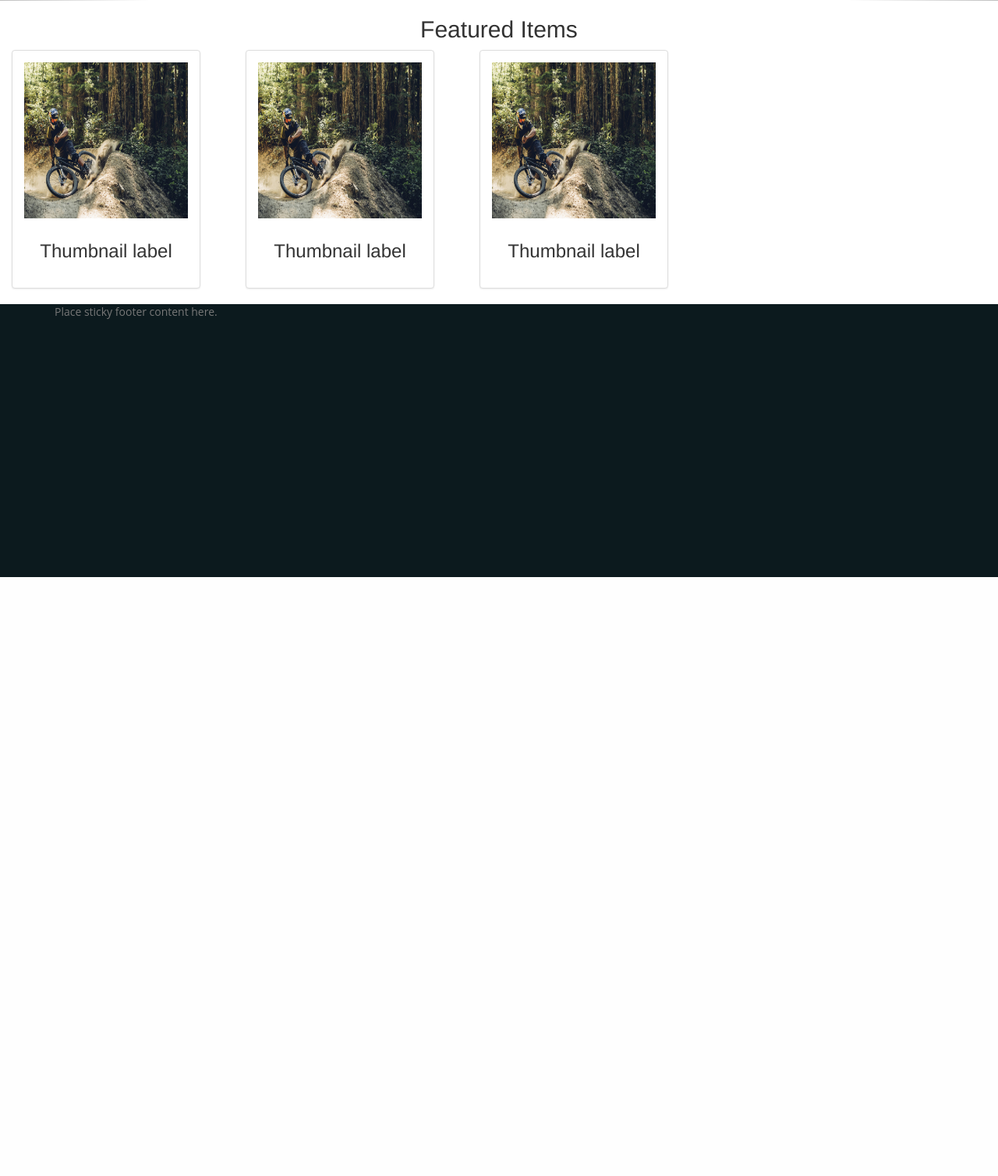
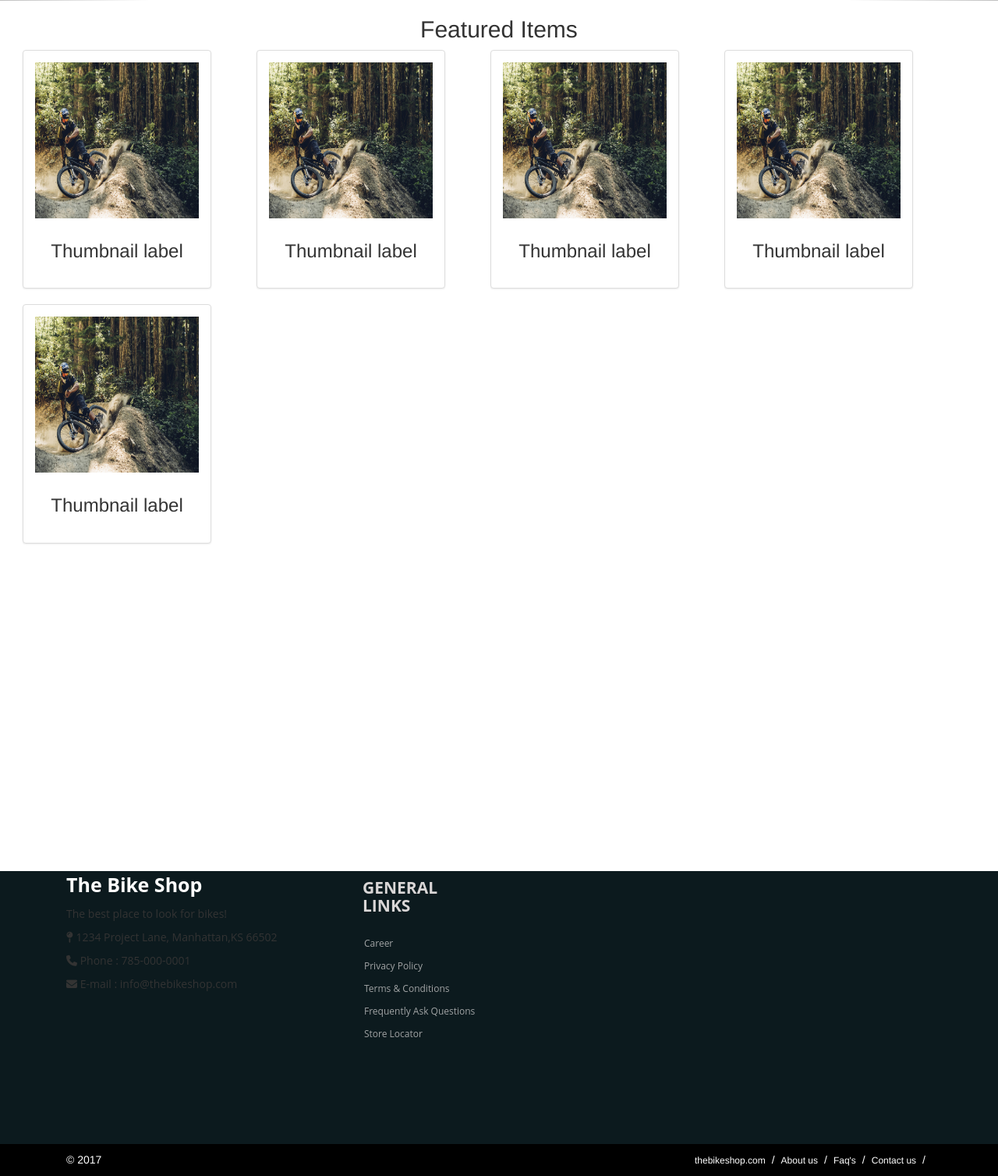
Before and after one commit to jacobmoldrup/CIS526FinalProject, a Django app: page / in a window 1280 px wide. Shown: the part 570-2078 px from the top of the page at 78% size. Before the commit the page ends 1310 px from the top, so only its background shows below. Run offline with Django 3.2, Linux system fonts and the light colour scheme; some libraries are stand-ins or nearby versions.

Commit message:
add side bar and made footer beautiful

```diff
--- a/BikeShop/templates/Layout/base.html
+++ b/BikeShop/templates/Layout/base.html
@@ -4,11 +4,14 @@
 <head>
     <meta charset="UTF-8">
     <title>The Bike Shop </title>
-    <link rel="stylesheet" href="//maxcdn.bootstrapcdn.com/bootstrap/3.2.0/css/bootstrap.min.css">
-    <link rel="stylesheet" href="//maxcdn.bootstrapcdn.com/bootstrap/3.2.0/css/bootstrap-theme.min.css">
+    <link href="https://fortawesome.github.io/Font-Awesome/assets/font-awesome/css/font-awesome.css" rel="stylesheet">
+    <link rel="stylesheet" href="//maxcdn.bootstrapcdn.com/bootstrap/3.3.7/css/bootstrap.min.css">
+    <link rel="stylesheet" href="//maxcdn.bootstrapcdn.com/bootstrap/3.3.7/css/bootstrap-theme.min.css">
+    <link rel="stylesheet" href="https://maxcdn.bootstrapcdn.com/font-awesome/3.3.7/css/font-awesome.min.css" >
     <link href="{% static "styles/layout.css"%}" type="text/css" rel="stylesheet">
     <script src="https://ajax.googleapis.com/ajax/libs/jquery/2.1.4/jquery.min.js"></script>
     <script src="https://maxcdn.bootstrapcdn.com/bootstrap/3.3.7/js/bootstrap.min.js" ></script>
+    <script src="https://use.fontawesome.com/438d7ea128.js"></script>
     {% block styles_scripts %}
     {% endblock %}
 
@@ -19,14 +22,14 @@
   <div class="container-fluid">
     <!-- Brand and toggle get grouped for better mobile display -->
     <div class="navbar-header">
-      <a class="navbar-brand" href="#">The Bike Shop</a>
+      <a class="navbar-brand" href="/">The Bike Shop</a>
     </div>
 
     <!-- Collect the nav links, forms, and other content for toggling -->
     <div class="collapse navbar-collapse" id="bs-example-navbar-collapse-1">
       <ul class="nav navbar-nav">
-        <li ><a href="#">Bikes</a></li>
-        <li><a href="#">Services</a></li>
+        <li ><a href="Bikes">Bikes</a></li>
+        <li><a href="Services">Services</a></li>
         <li class="dropdown">
           <a href="#" class="dropdown-toggle" data-toggle="dropdown" role="button" aria-haspopup="true" aria-expanded="true">Products <span class="caret"></span></a>
           <ul class="dropdown-menu">
@@ -44,26 +47,63 @@
         </div>
         <button type="submit" class="btn btn-default"><span class="glyphicon glyphicon-search" aria-hidden="true"></span></button>
       </form></li>
-          <li>
-              <a herf="#">
-                <span class="glyphicon glyphicon-user" aria-hidden="true"> SignIn</span></a>
-          </li>
-        <li><a href="#"><span class ="glyphicon glyphicon-heart-empty" aria-hidden = "true"></span></a></li>
-        <li><a herf="#"><span class="glyphicon glyphicon-lock" aria-hidden="true"></span></a></li>
+          <li><a href="SignIn"><span class="glyphicon glyphicon-user" aria-hidden="true"> SignIn</span></a></li>
+        <li><a href="Favorites"><span class ="glyphicon glyphicon-heart-empty" aria-hidden = "true"></span></a></li>
+        <li><a href="Cart"><span class="glyphicon glyphicon-lock" aria-hidden="true"></span></a></li>
       </ul>
     </div><!-- /.navbar-collapse -->
   </div><!-- /.container-fluid -->
 </nav>
+
+    <div class="wrap">
+    {% block sidebar %}
+    {% endblock %}
+
+
     <!---- space reserved for different content-->
     {% block content %}
     {% endblock %}
+    </div>
 
-<!------bottom nav bar-->
-<footer class="footer ">
+<!--footer start from here-->
+<footer>
   <div class="container">
-        <p class="text-muted">Place sticky footer content here.</p>
+    <div class="row">
+      <div class="col-md-4 col-sm-6 footerleft ">
+        <div class="logofooter"> The Bike Shop</div>
+        <p> The best place to look for bikes!</p>
+        <p><i class="fa fa-map-pin"></i> 1234 Project Lane, Manhattan,KS 66502</p>
+        <p><i class="fa fa-phone"></i> Phone  :  785-000-0001</p>
+        <p><i class="fa fa-envelope"></i> E-mail : info@thebikeshop.com</p>
+
       </div>
+      <div class="col-md-2 col-sm-6 paddingtop-bottom">
+        <h6 class="heading7">GENERAL LINKS</h6>
+        <ul class="footer-ul">
+          <li><a href="#"> Career</a></li>
+          <li><a href="#"> Privacy Policy</a></li>
+          <li><a href="#"> Terms & Conditions</a></li>
+          <li><a href="#"> Frequently Ask Questions</a></li>
+            <li><a href="#">Store Locator</a></li>
+        </ul>
+      </div>
+    </div>
+  </div>
 </footer>
-
+<div class="copyright">
+  <div class="container">
+    <div class="col-md-6">
+      <p>© 2017 </p>
+    </div>
+    <div class="col-md-6">
+      <ul class="bottom_ul">
+        <li><a href="#">thebikeshop.com</a></li>
+        <li><a href="#">About us</a></li>
+        <li><a href="#">Faq's</a></li>
+        <li><a href="#">Contact us</a></li>
+      </ul>
+    </div>
+  </div>
+</div>
 </body>
 </html>
--- a/BikeShop/templates/Layout/index.html
+++ b/BikeShop/templates/Layout/index.html
@@ -44,11 +44,11 @@
   </a>
 </div>
     <h2 id="featured-items">Featured Items</h2>
-
+<div id="card-container">
     <div class="row">
 
-        <div id="row-tag" class="col-sm-3 col-md-3">
-            <div class="thumbnail">
+        <div id="row-tag" class="col-sm-6 col-md-5 ">
+            <div class="thumbnail center-block">
                 <img id="feature-img" class="img-responsive center-block" src="{% static "images/mountain_bike_sale.jpg"%}" alt="images/mountain_bike_sale.jpg ">
                 <div id= "caption-label" class="caption">
                     <h3>Thumbnail label</h3>
@@ -56,8 +56,8 @@
             </div>
         </div>
 
-        <div id="row-tag" class="col-sm-3 col-md-3">
-            <div class="thumbnail">
+        <div id="row-tag" class="col-sm-6 col-md-5 ">
+            <div class="thumbnail center-block">
                 <img id="feature-img" class="img-responsive center-block" src="{% static "images/mountain_bike_sale.jpg"%}" alt="images/mountain_bike_sale.jpg ">
                 <div id= "caption-label" class="caption">
                     <h3>Thumbnail label</h3>
@@ -65,8 +65,26 @@
             </div>
         </div>
 
-        <div id="row-tag" class="col-sm-3 col-md-3">
-            <div class="thumbnail">
+         <div id="row-tag" class="col-sm-6 col-md-5 ">
+            <div class="thumbnail center-block">
+                <img id="feature-img" class="img-responsive center-block" src="{% static "images/mountain_bike_sale.jpg"%}" alt="images/mountain_bike_sale.jpg ">
+                <div id= "caption-label" class="caption">
+                    <h3>Thumbnail label</h3>
+                </div>
+            </div>
+        </div>
+
+         <div id="row-tag" class="col-sm-6 col-md-5 ">
+            <div class="thumbnail center-block">
+                <img id="feature-img" class="img-responsive center-block" src="{% static "images/mountain_bike_sale.jpg"%}" alt="images/mountain_bike_sale.jpg ">
+                <div id= "caption-label" class="caption">
+                    <h3>Thumbnail label</h3>
+                </div>
+            </div>
+        </div>
+
+        <div id="row-tag" class="col-sm-6 col-md-5 ">
+            <div class="thumbnail center-block">
                 <img id="feature-img" class="img-responsive center-block" src="{% static "images/mountain_bike_sale.jpg"%}" alt="images/mountain_bike_sale.jpg ">
                 <div id= "caption-label" class="caption">
                     <h3>Thumbnail label</h3>
@@ -74,4 +92,5 @@
             </div>
         </div>
     </div>
+</div>
 {% endblock %}
```
